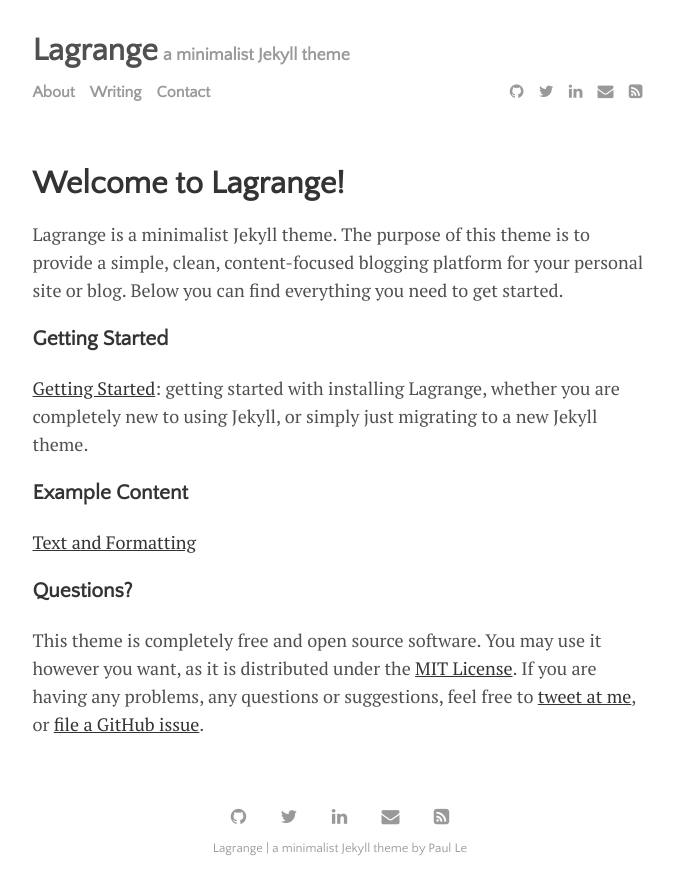
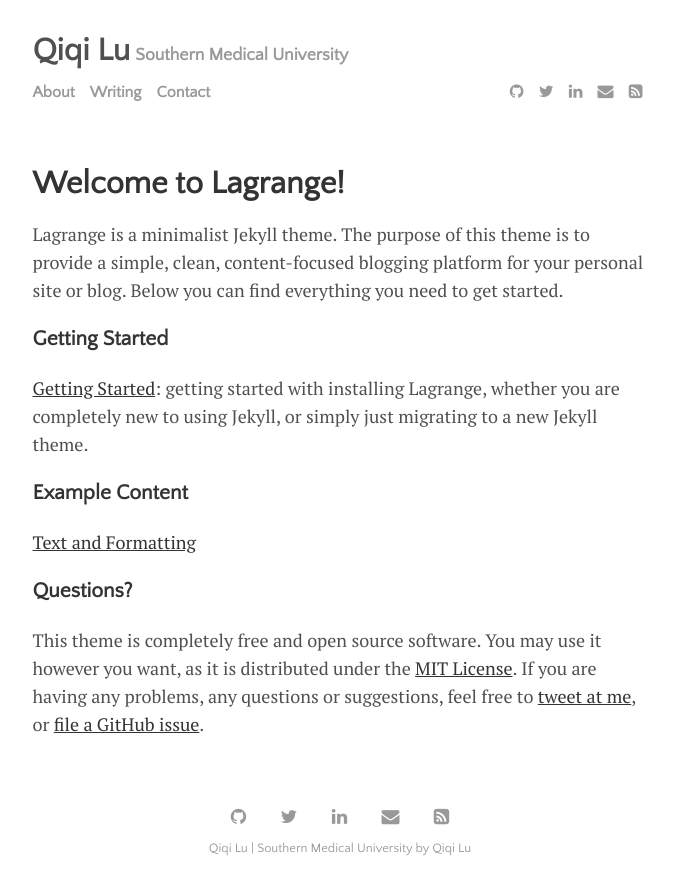
Before and after one commit to Recklexx/Recklexx.github.io, a Jekyll site: the page built from menu/About.md, in a window 1280 px wide. Shown: the top 895 px of the page, without its empty margins (300-974 px from the left). Built offline with Jekyll 4.4.1, drawn with Linux system fonts in a browser that asks for light colours.

Commit message:
Update _config.yml

```diff
--- a/_config.yml
+++ b/_config.yml
@@ -20,9 +20,9 @@
 plugins:             [jekyll-paginate, jekyll-sitemap, jekyll-feed, jekyll-seo-tag]
 
 # Customise atom feed settings (this is where Jekyll-Feed gets configuration information)
-title:		           'Lagrange'
-description:	       'a minimalist Jekyll theme'
-author:              'Paul Le'
+title:		           'Qiqi Lu'
+description:	       'Southern Medical University'
+author:              'Qiqi Lu'
 
 # RSS 2.0 can be used instead of Atom by uncommenting following two lines
 #feed:
```
